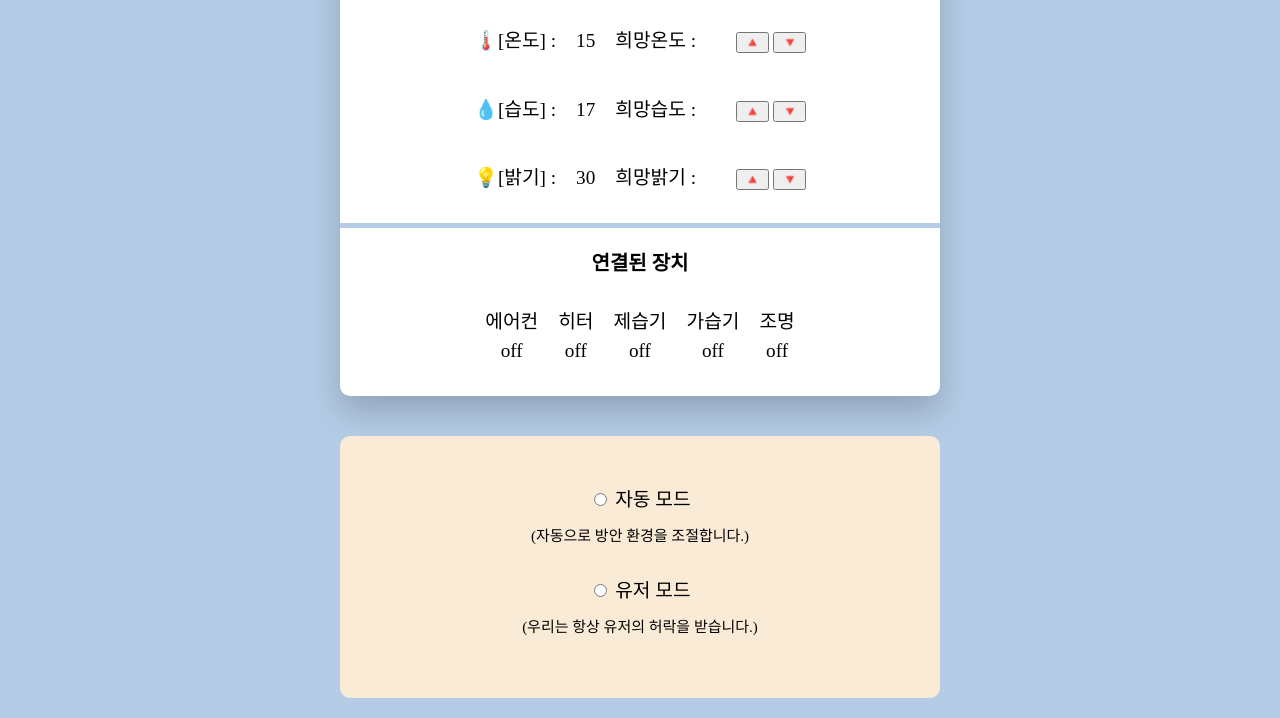
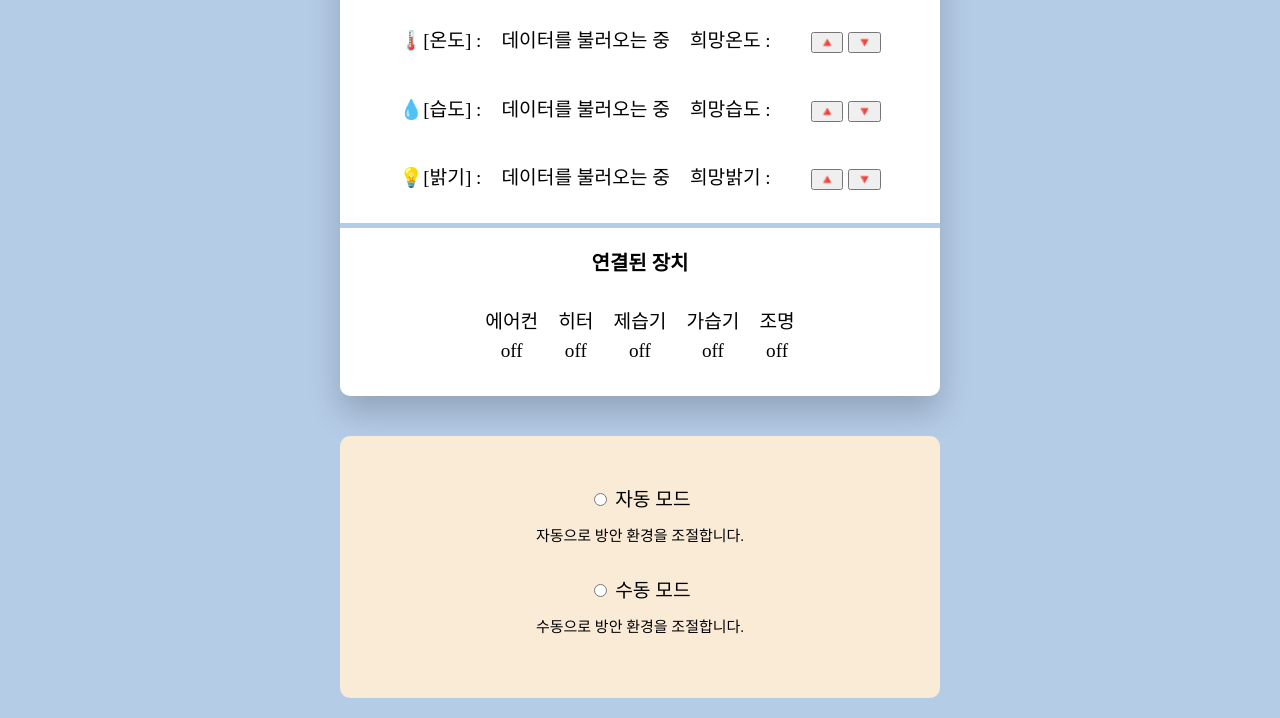
Before and after one commit to csjang94-dev/smarthome, a website: page node/public/index.html in a window 1280 px wide. Shown: the part 279-997 px from the top of the page. Drawn offline with Linux system fonts and the light colour scheme; files that its build step writes are made by us from their sources; files whose address does not match are found by name.

Commit message:
12.26 작업 마무리

```diff
--- a/node/public/index.html
+++ b/node/public/index.html
@@ -20,7 +20,7 @@
                 <div id="main_top_title">실시간 현황</div>
                  <div class="main_top_data">
                     <span class="top_left">🌡️[온도] :</span>
-                    <span id="current_temp" class="top_middle">15</span>
+                    <span id="current_temp" class="top_middle">데이터를 불러오는 중</span>
                     <span>희망온도 : </span>
                     <span id="target_temp">23</span>
                     <span>
@@ -30,7 +30,7 @@
                 </div>
                 <div class="main_top_data">
                     <span class="top_left">💧[습도] :</span>
-                    <span id="current_humi" class="top_middle">17</span>
+                    <span id="current_humi" class="top_middle">데이터를 불러오는 중</span>
                     <span>희망습도 : </span>
                     <span id="target_humi">50</span>
                     <span>
@@ -40,9 +40,9 @@
                 </div>
                 <div class="main_top_data">
                     <span class="top_left">💡[밝기] :</span>
-                    <span id="current_lux" class="top_middle">30</span>
+                    <span id="current_lux" class="top_middle">데이터를 불러오는 중</span>
                     <span>희망밝기 : </span>
-                    <span id="target_lux">100</span>
+                    <span id="target_lux">600</span>
                     <span>
                         <button id="top_trd" class="triangle_top">🔺</button>
                         <button id="bottom_trd" class="triangle_bottom">🔻</button>
@@ -114,13 +114,13 @@
                     <div id="auto_div" class="mod_div">
                         <input type="radio" name="mod">
                         <label for="">자동 모드</label>
-                        <div class="mod_text">(자동으로 방안 환경을 조절합니다.)</div>
+                        <div class="mod_text">자동으로 방안 환경을 조절합니다.</div>
                     </div>
 
                     <div id="confirm_div" class="mod_div">
                         <input type="radio" name="mod">
-                        <label for="">유저 모드</label>
-                        <div class="mod_text">(우리는 항상 유저의 허락을 받습니다.)</div>
+                        <label for="">수동 모드</label>
+                        <div class="mod_text">수동으로 방안 환경을 조절합니다.</div>
                     </div>
                 </div>
 
```
